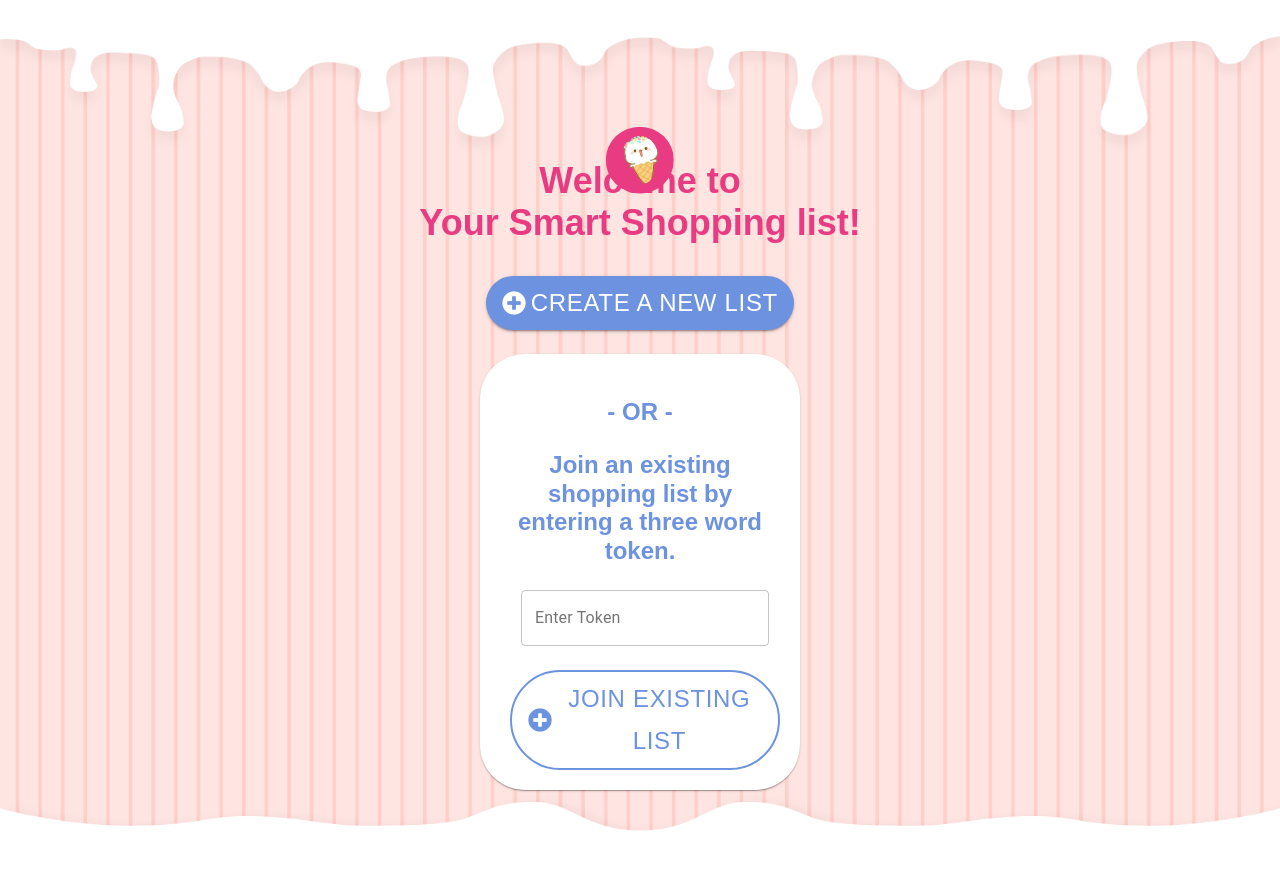
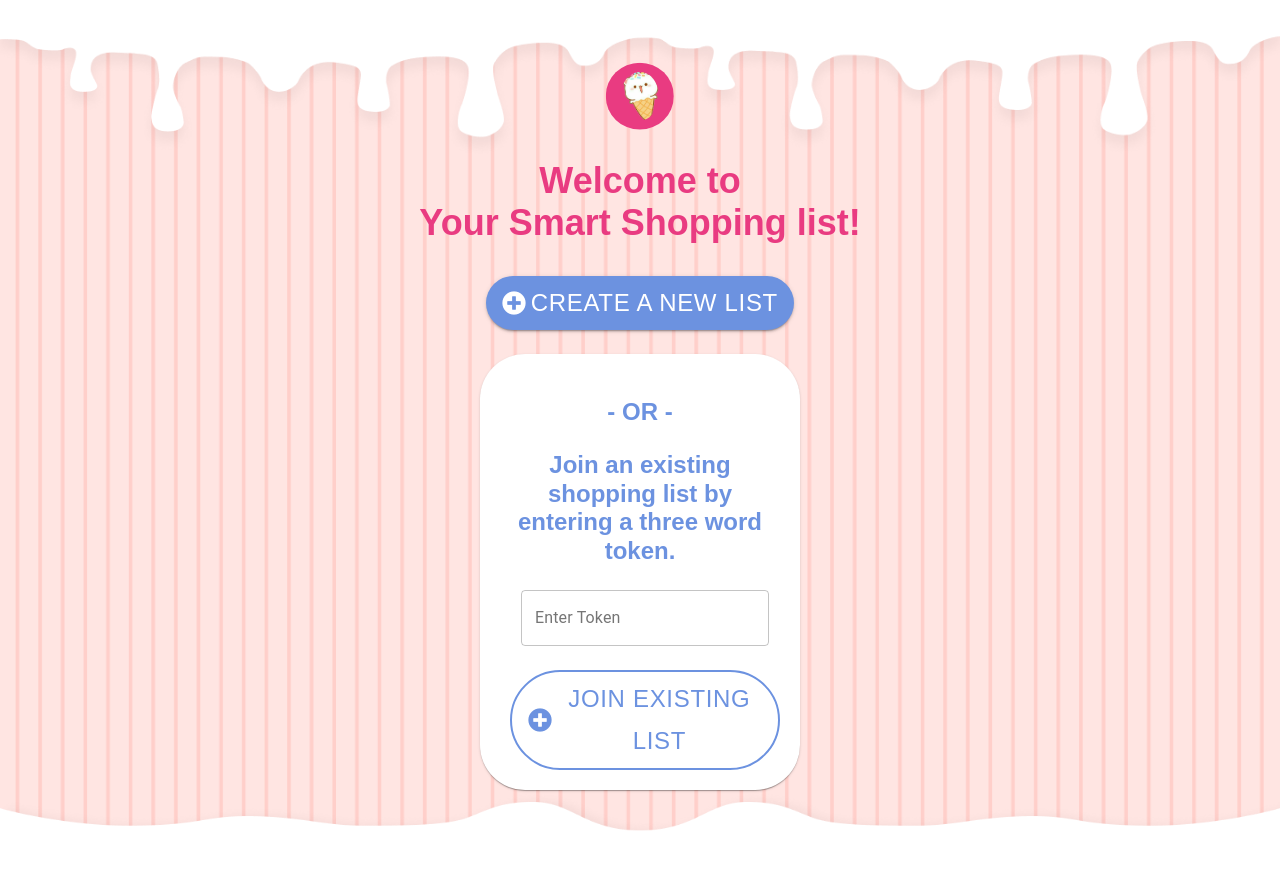
Before and after one commit to the-collab-lab/tcl-29-smart-shopping-list, a React (Create React App) app: page / in a window 1280 px wide. Built offline with nearby package versions, Linux system fonts and the light colour scheme; a web font is replaced by a local one.

Commit message:
fixed logo and card styling so it appears correctly

```diff
--- a/src/components/Home.css
+++ b/src/components/Home.css
@@ -61,3 +61,23 @@ h1 {
     margin-bottom: 25px;
   }
 }
+
+.logo {
+  width: 3%;
+  border-radius: 50%;
+  padding: 9px 15px;
+  background-color: #e93b81;
+  margin-bottom: 20px;
+}
+
+@media only screen and (max-width: 600px) {
+  .logo {
+    width: 15%;
+  }
+  .bottom {
+    display: none;
+  }
+  .home {
+    margin-bottom: 25px;
+  }
+}
--- a/src/components/Navigation.css
+++ b/src/components/Navigation.css
@@ -6,7 +6,6 @@
   padding: 32px;
   display: flex;
   justify-content: center;
-  position: fixed;
   bottom: 0;
   right: 0;
   left: 0;
--- a/src/components/ShareList.css
+++ b/src/components/ShareList.css
@@ -7,13 +7,6 @@
 
 .share-view p {
   margin: 2rem 0;
-}
-
-.logo {
-  background-color: #e93b81;
-  position: absolute;
-  transform: translate(-50%, -50%);
-  left: 50%;
 }
 
 .three-word-token {
@@ -31,3 +24,23 @@
     margin: 0 0 1rem;
   }
 }
+
+.logo {
+  background-color: #e93b81;
+  position: absolute;
+  transform: translate(-50%, -50%);
+  left: 50%;
+  bottom: 12%;
+}
+@media only screen and (max-width: 600px) {
+  .logo {
+    width: 15%;
+  }
+  .bottom {
+    display: none;
+  }
+  .paper-container {
+    width: 90%;
+    left: 4.5%;
+  }
+}
--- a/src/components/ShareList.jsx
+++ b/src/components/ShareList.jsx
@@ -1,29 +1,16 @@
 import React from 'react';
 import { Card, Button } from '@material-ui/core';
-import { useTheme } from '@material-ui/core';
 import TopImage from '../images/milky_top.png';
 import './ShareList.css';
 import logo from '../images/logo.png';
-
-const ShareView = () => {
-  const theme = useTheme();
-
-  // const tokenFontSize = {
-  //   fontSize: '24px',
-  //   [theme.breakpoints.down(780)]: {
-  //     fontSize: '16px',
-  //   },
-  // };
 
 const styles = {
   paperContainer: {
     backgroundColor: '#FAFAFA',
     borderRadius: '20px',
-      position: 'absolute',
-      top: '15%',
-      left: '21%',
-      width: '55%',
-      height: '70%',
+    height: '100%',
+    width: '75%',
+    margin: '80px auto 0 auto',
   },
   topImage: {
     backgroundImage: `url(${TopImage})`,
@@ -51,6 +38,7 @@ const ShareView = () => {
   },
 };
 
+const ShareView = () => {
   const userToken = localStorage.getItem('token');
 
   const handleClick = () => {
--- a/src/components/ShowList.css
+++ b/src/components/ShowList.css
@@ -55,3 +55,38 @@
   color: green;
   font-weight: 600;
 }
+
+.logo {
+  background-color: #e93b81;
+  position: absolute;
+  transform: translate(-50%, -50%);
+  left: 50%;
+  top: 12%;
+}
+@media only screen and (max-width: 600px) {
+  .logo {
+    width: 15%;
+  }
+  .bottom {
+    display: none;
+  }
+  .shopingList {
+    font-size: 20px;
+  }
+  input#outlined-basic {
+    width: 15rem;
+    height: 0.5rem;
+  }
+  .product {
+    width: 12rem;
+    margin: 2px;
+    padding: 0;
+  }
+  .list {
+    height: 200px;
+  }
+  .paper-container {
+    width: 90%;
+    left: 4.5%;
+  }
+}
```
Lines whose indentation alone changed are shown as unchanged.
